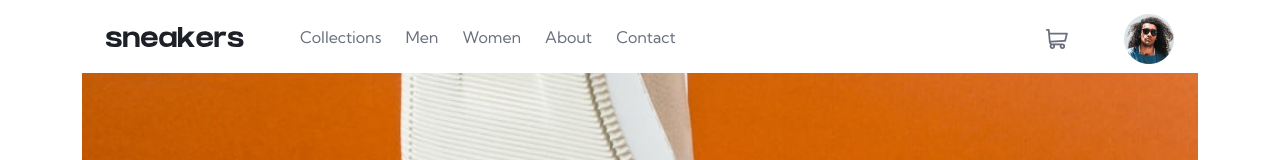
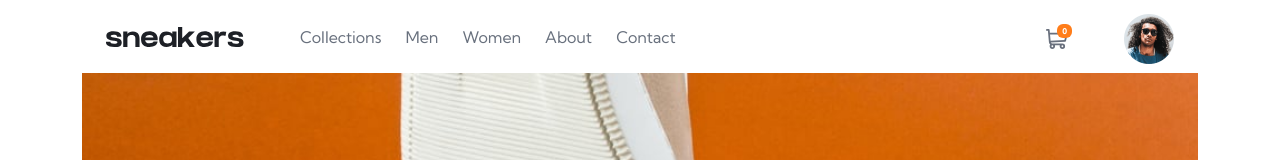
Before and after one commit to nicolozibra1/e-commerce-product-page, a Vue app: page / in a window 1280 px wide. Shown: the top 160 px of the page. Built offline with nearby package versions, Linux system fonts and the light colour scheme.

Commit message:
BadgeCounter component

```diff
--- /dev/null
+++ b/src/components/BadgeCounter.vue
@@ -0,0 +1,21 @@
+<template>
+    <div class="badge text-white">
+        {{ count }}
+    </div>
+</template>
+
+<script>
+    export default {
+        name: 'BadgeCounter',
+        props: ['count']
+    }
+</script>
+
+<style lang="scss" scoped>
+    @use '../assets/styles/partials/variables' as *;
+
+    .badge{
+        background-color: $orange;
+        font-size: 8px;
+    }
+</style>
--- a/src/components/CartComponent.vue
+++ b/src/components/CartComponent.vue
@@ -41,6 +41,7 @@ export default {
     methods: {
         removeProduct(index) {
             store.cart.splice(index, 1);
+            store.quantityAdded = 0;
         }
     },
 }
--- a/src/components/HeaderComponent.vue
+++ b/src/components/HeaderComponent.vue
@@ -34,6 +34,7 @@
             <div class="d-flex align-items-center gap-3">
                 <div class="cart" @click="toggleCart">
                     <img src="img/icon-cart.svg" alt="cart">
+                    <BadgeCounter :count="store.quantityAdded" class="badge" />
                 </div>
                 <div class="user-picture d-flex align-items-center pt-1">
                     <img src="img/image-avatar.png" alt="avatar" class="w-100">
@@ -45,9 +46,13 @@
 
 <script>
 import { store } from '../data/store'
+import BadgeCounter from './BadgeCounter.vue';
 
     export default {
         name: 'HeaderComponent',
+        components: {
+            BadgeCounter
+        },
         data() {
             return{
                 store,
@@ -71,6 +76,13 @@ import { store } from '../data/store'
 @use '../assets/styles/partials/variables' as *;
     .debug{
         border: 1px solid red;
+    }
+    .cart{
+        position: relative;
+        .badge{
+            position: absolute;
+            left: 50%;
+        }
     }
     .user-picture{
         max-width: 25px;
--- a/src/components/SingleProduct.vue
+++ b/src/components/SingleProduct.vue
@@ -43,7 +43,7 @@ import SliderComponent from './SliderComponent.vue';
 export default {
     name: 'SingleProduct',
     components: {
-        SliderComponent
+        SliderComponent,
     },
     data() {
         return {
```
